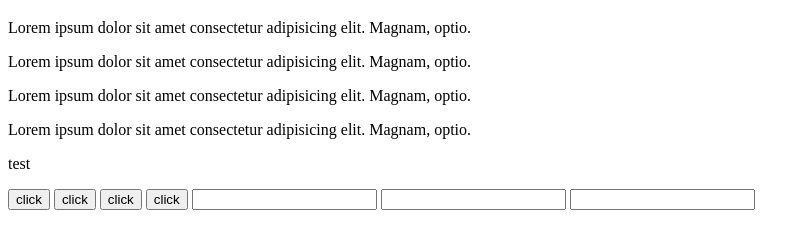
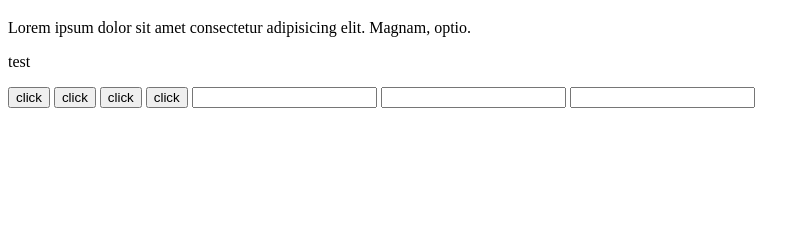
Before and after one commit to Dmitriy-Shalashov/test2, a plain HTML site: page index.html in a window 1280 px wide. Shown: the part 61-310 px from the top of the page, without its empty margins (0-810 px from the left). Drawn offline with Linux system fonts and the light colour scheme.

Commit message:
commt for brunch_07

```diff
--- a/index.html
+++ b/index.html
@@ -11,15 +11,7 @@
     <p>
       Lorem ipsum dolor sit amet consectetur adipisicing elit. Magnam, optio.
     </p>
-    <p>
-      Lorem ipsum dolor sit amet consectetur adipisicing elit. Magnam, optio.
-    </p>
-    <p>
-      Lorem ipsum dolor sit amet consectetur adipisicing elit. Magnam, optio.
-    </p>
-    <p>
-      Lorem ipsum dolor sit amet consectetur adipisicing elit. Magnam, optio.
-    </p>
+
     <p>test</p>
     <button>click</button>
     <button>click</button>
```
